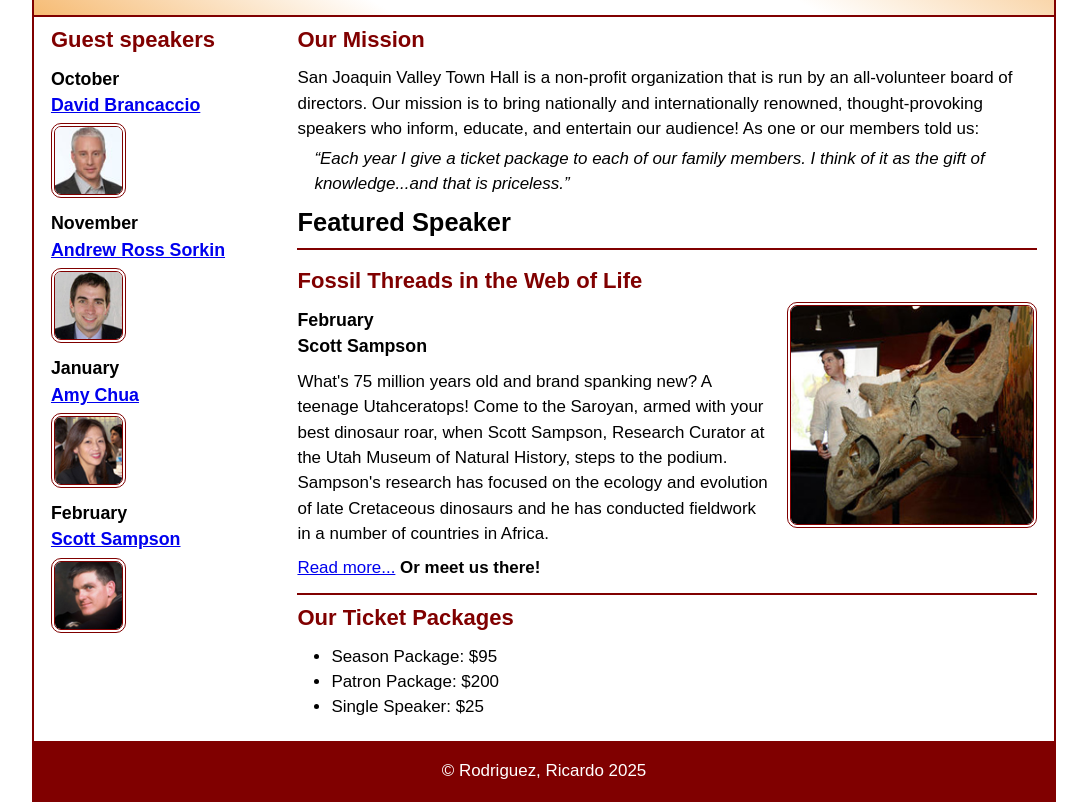
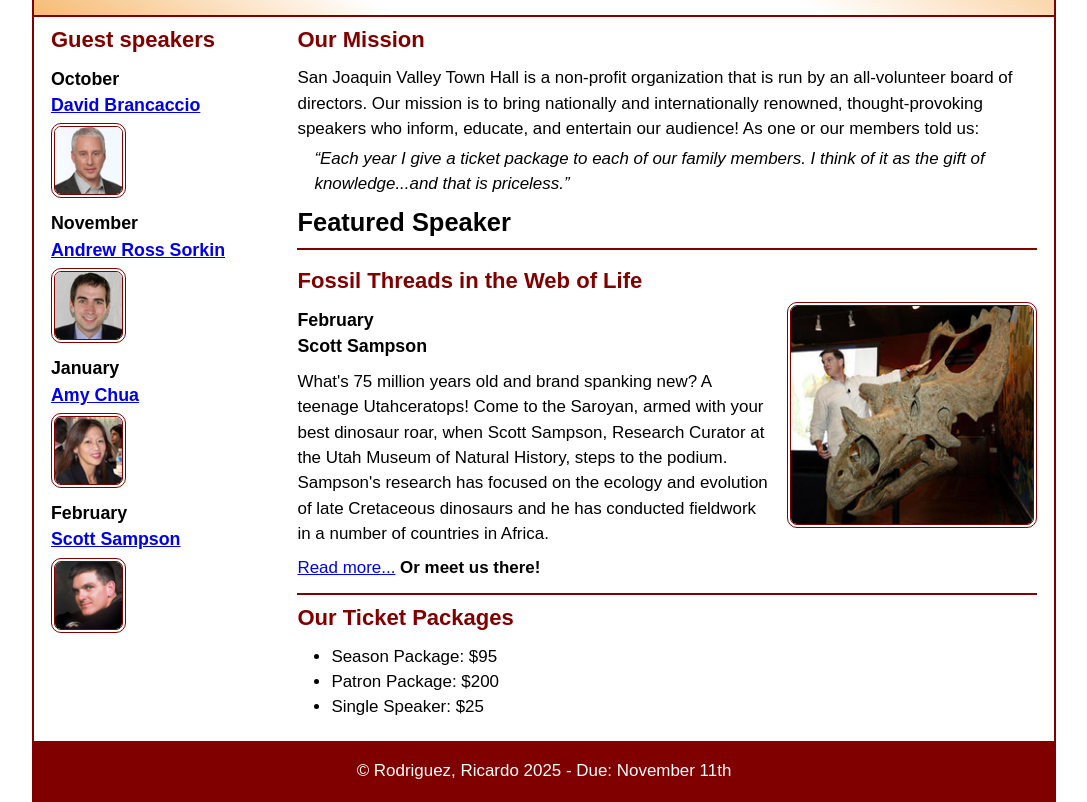
Before and after one commit to RicaRodz/A08, a plain HTML site: page index.html in a window 1280 px wide. Shown: the part 98-900 px from the top of the page, without its empty margins (96-1183 px from the left). Drawn offline with Linux system fonts and the light colour scheme.

Commit message:
due date

```diff
--- a/index.html
+++ b/index.html
@@ -60,7 +60,7 @@
 		</section>
 	</main>
 	<footer>
-		<p>&copy; Rodriguez, Ricardo 2025</p>
+		<p>&copy; Rodriguez, Ricardo 2025 - Due: November 11th</p>
 	</footer>
 </body>
 </html>
```
